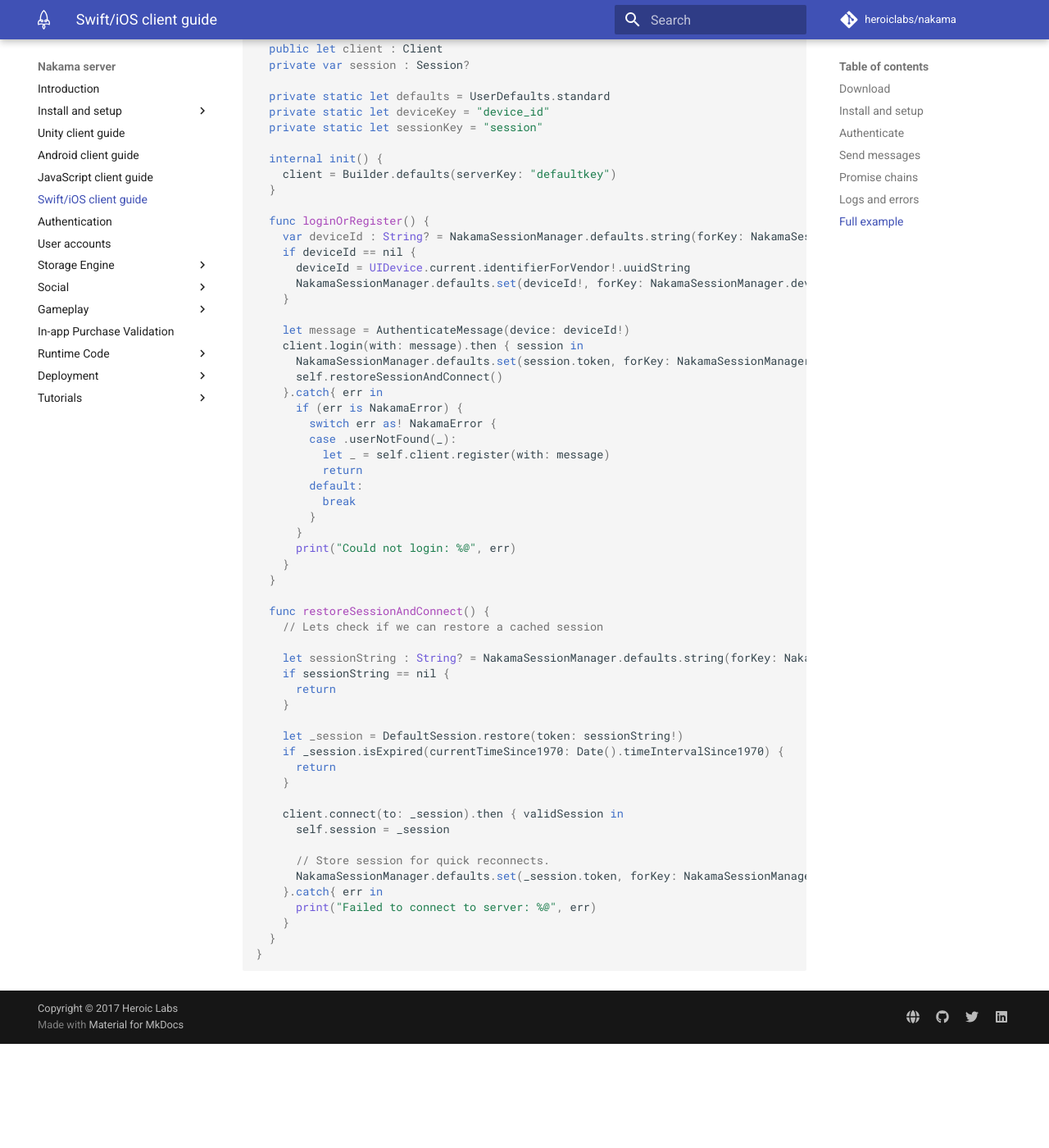
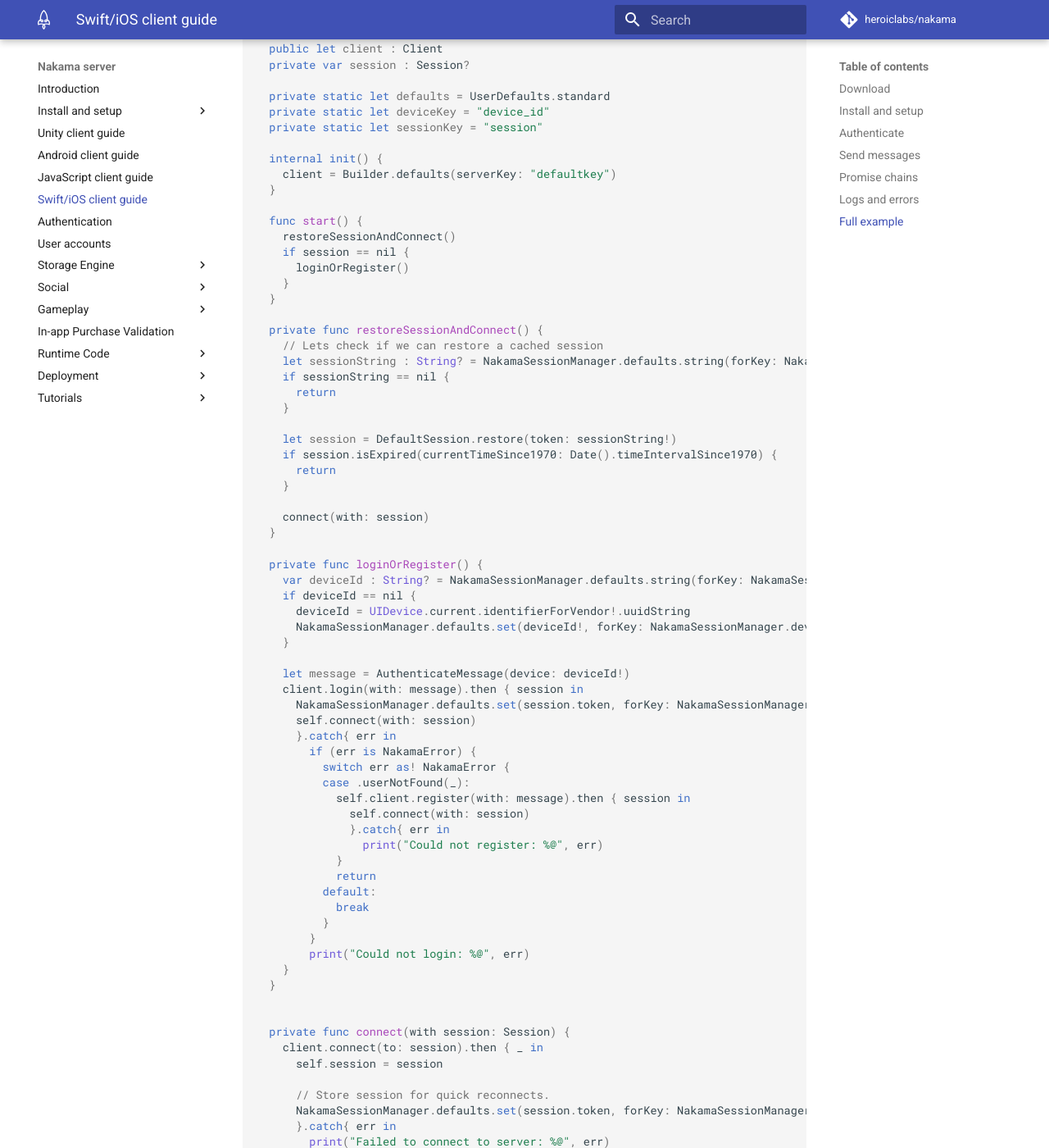
Before and after one commit to heroiclabs/nakama-docs, an MkDocs documentation site: the page built from docs/swift-ios-client-guide.md, in a window 1280 px wide and 1400 px high, scrolled down 3409 px. Shown: the whole window at 82% size. Built offline with MkDocs 1.6.1 and Material for MkDocs 9.7.7, drawn with Linux system fonts in a browser that asks for light colours; comment, search, counter and statistics services are not loaded; old or Windows-style settings are respelled for this version of MkDocs; before the commit the page ends 4682 px from its top, so only the background shows below that.

Commit message:
Update swift examples

```diff
--- a/docs/swift-ios-client-guide.md
+++ b/docs/swift-ios-client-guide.md
@@ -168,7 +168,29 @@
     client = Builder.defaults(serverKey: "defaultkey")
   }
 
-  func loginOrRegister() {
+  func start() {
+    restoreSessionAndConnect()
+    if session == nil {
+      loginOrRegister()
+    }
+  }
+
+  private func restoreSessionAndConnect() {
+    // Lets check if we can restore a cached session
+    let sessionString : String? = NakamaSessionManager.defaults.string(forKey: NakamaSessionManager.sessionKey)
+    if sessionString == nil {
+      return
+    }
+
+    let session = DefaultSession.restore(token: sessionString!)
+    if session.isExpired(currentTimeSince1970: Date().timeIntervalSince1970) {
+      return
+    }
+
+    connect(with: session)
+  }
+
+  private func loginOrRegister() {
     var deviceId : String? = NakamaSessionManager.defaults.string(forKey: NakamaSessionManager.deviceKey)
     if deviceId == nil {
       deviceId = UIDevice.current.identifierForVendor!.uuidString
@@ -178,41 +200,34 @@
     let message = AuthenticateMessage(device: deviceId!)
     client.login(with: message).then { session in
       NakamaSessionManager.defaults.set(session.token, forKey: NakamaSessionManager.sessionKey)
-      self.restoreSessionAndConnect()
-    }.catch{ err in
-      if (err is NakamaError) {
-        switch err as! NakamaError {
-        case .userNotFound(_):
-          let _ = self.client.register(with: message)
-          return
-        default:
-          break
+      self.connect(with: session)
+      }.catch{ err in
+        if (err is NakamaError) {
+          switch err as! NakamaError {
+          case .userNotFound(_):
+            self.client.register(with: message).then { session in
+              self.connect(with: session)
+              }.catch{ err in
+                print("Could not register: %@", err)
+            }
+            return
+          default:
+            break
+          }
         }
-      }
-      print("Could not login: %@", err)
+        print("Could not login: %@", err)
     }
   }
 
-  func restoreSessionAndConnect() {
-    // Lets check if we can restore a cached session
 
-    let sessionString : String? = NakamaSessionManager.defaults.string(forKey: NakamaSessionManager.sessionKey)
-    if sessionString == nil {
-      return
-    }
-
-    let _session = DefaultSession.restore(token: sessionString!)
-    if _session.isExpired(currentTimeSince1970: Date().timeIntervalSince1970) {
-      return
-    }
-
-    client.connect(to: _session).then { validSession in
-      self.session = _session
+  private func connect(with session: Session) {
+    client.connect(to: session).then { _ in
+      self.session = session
 
       // Store session for quick reconnects.
-      NakamaSessionManager.defaults.set(_session.token, forKey: NakamaSessionManager.sessionKey)
-    }.catch{ err in
-      print("Failed to connect to server: %@", err)
+      NakamaSessionManager.defaults.set(session.token, forKey: NakamaSessionManager.sessionKey)
+      }.catch{ err in
+        print("Failed to connect to server: %@", err)
     }
   }
 }
```
Also changed, not shown: docs/android-java-client-guide.md (+1 -1 lines), docs/authentication.md (+2 -2 lines).
